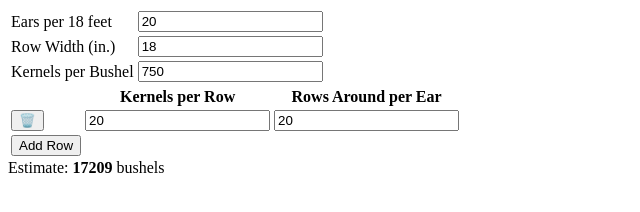
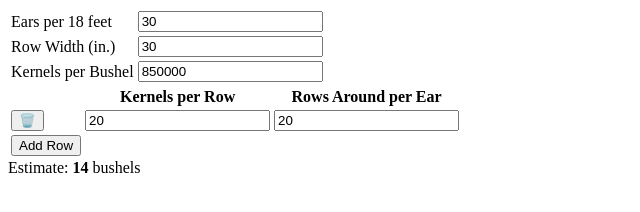
Before and after one commit to Wafffle77/Wafffle77.github.io, a plain HTML site: page index.html in a window 1280 px wide. Shown: the full height of the page, 0-640 px from the left. Drawn offline with Linux system fonts and the light colour scheme.

Commit message:
More Sensible Defaults

```diff
--- a/index.html
+++ b/index.html
@@ -8,15 +8,15 @@
         <table>
             <tr>
                 <td>Ears per 18 feet</td>
-                <td><input onchange="estimateYield();" type="number" id="earsPerLengthInput" value="20"/></td>
+                <td><input onchange="estimateYield();" type="number" id="earsPerLengthInput" value="30"/></td>
             </tr>
             <tr>
                 <td>Row Width (in.)</td>
-                <td><input onchange="estimateYield();" type="number" id="rowWidthInput" value="18"/></td>
+                <td><input onchange="estimateYield();" type="number" id="rowWidthInput" value="30"/></td>
             </tr>
             <tr>
                 <td>Kernels per Bushel</td>
-                <td><input onchange="estimateYield();" type="number" id="kernelsPerBushelInput" value="750"/></td>
+                <td><input onchange="estimateYield();" type="number" id="kernelsPerBushelInput" value="850000"/></td>
             </tr>
         </table>
 
```
